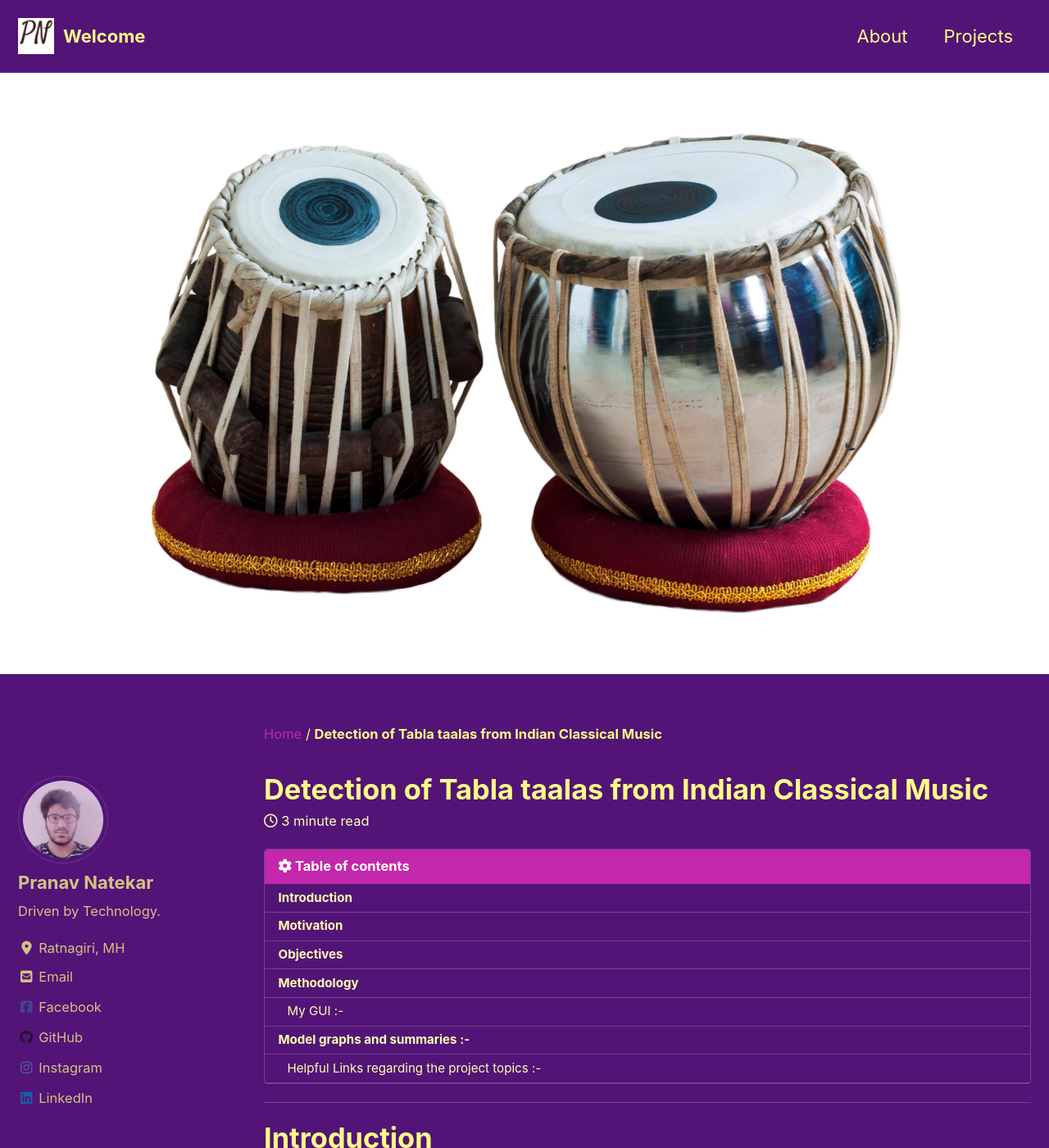
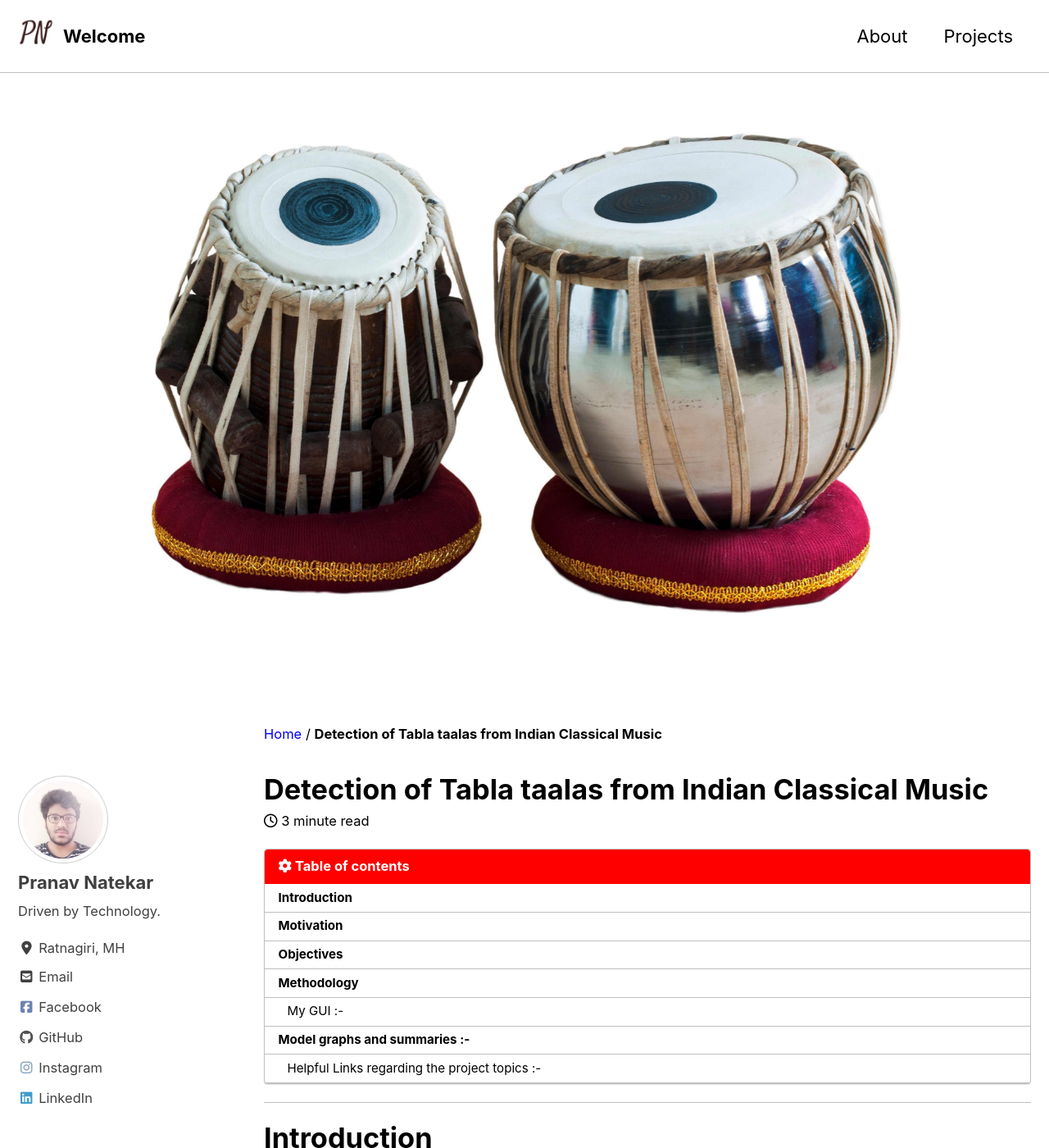
Before and after one commit to pranav6670/pranav6670.github.io, a Jekyll site: the page built from _posts/2019-06-29-taaladetection.md, in a window 1280 px wide and 1400 px high. Shown: the whole window at 82% size. Built offline with Jekyll 4.4.1, drawn with Linux system fonts in a browser that asks for light colours; cached includes are drawn as plain includes; nearby versions of some CDN libraries; comment, search, counter and statistics services are not loaded.

Commit message:
theme tryouts

```diff
--- a/_config.yml
+++ b/_config.yml
@@ -12,7 +12,7 @@
 
 # theme                  : "minimal-mistakes-jekyll"
 # remote_theme           : "mmistakes/minimal-mistakes"
-minimal_mistakes_skin    : "plum" # "air", "aqua", "contrast", "dark", "dirt", "neon", "mint", "plum", "sunrise"
+minimal_mistakes_skin    : "contrast" # "air", "aqua", "contrast", "dark", "dirt", "neon", "mint", "plum", "sunrise"
 
 # Site Settings
 locale                   : "en-US"
```
